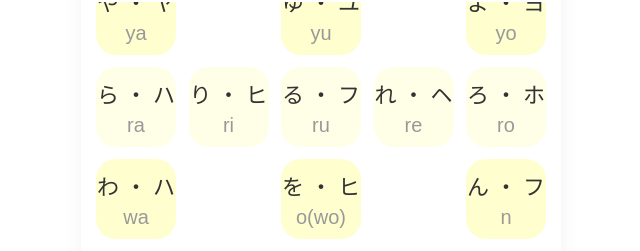
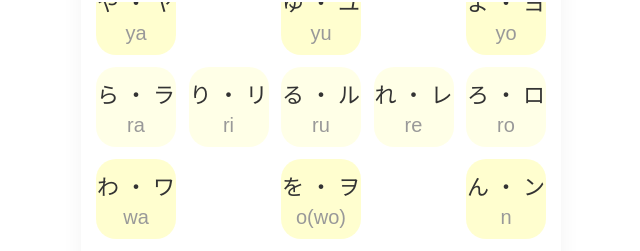
Before and after one commit to deeun/jap-vocab, a Next.js app: page /kana in a window 1280 px wide. Shown: the part 798-1049 px from the top of the page, without its empty margins (319-959 px from the left). Built offline with nearby package versions, Linux system fonts and the light colour scheme; a web font is replaced by a local one.

Commit message:
Fix: 오타 수정

```diff
--- a/package.json
+++ b/package.json
@@ -1,6 +1,6 @@
 {
   "name": "jap-vocab",
-  "version": "0.1.3",
+  "version": "0.1.4",
   "private": true,
   "scripts": {
     "dev": "next dev",
--- a/src/app/kana/page.tsx
+++ b/src/app/kana/page.tsx
@@ -481,37 +481,37 @@ function Page() {
                     </div>
                     <div className={styles.kana__all_wrap}>
                         <div className={styles.kana__all_word}>
-                            <div className={'bold'}>ら ・ ハ</div>
+                            <div className={'bold'}>ら ・ ラ</div>
                             <div className={styles.kana__all_word__gray}>ra</div>
                         </div>
                         <div className={styles.kana__all_word}>
-                            <div className={'bold'}>り ・ ヒ</div>
+                            <div className={'bold'}>り ・ リ</div>
                             <div className={styles.kana__all_word__gray}>ri</div>
                         </div>
                         <div className={styles.kana__all_word}>
-                            <div className={'bold'}>る ・ フ</div>
+                            <div className={'bold'}>る ・ ル</div>
                             <div className={styles.kana__all_word__gray}>ru</div>
                         </div>
                         <div className={styles.kana__all_word}>
-                            <div className={'bold'}>れ ・ ヘ</div>
+                            <div className={'bold'}>れ ・ レ</div>
                             <div className={styles.kana__all_word__gray}>re</div>
                         </div>
                         <div className={styles.kana__all_word}>
-                            <div className={'bold'}>ろ ・ ホ</div>
+                            <div className={'bold'}>ろ ・ ロ</div>
                             <div className={styles.kana__all_word__gray}>ro</div>
                         </div>
                     </div>
                     <div className={styles.kana__all_wrap}>
                         <div className={styles.kana__all_word__bg_darker}>
-                            <div className={'bold'}>わ ・ ハ</div>
+                            <div className={'bold'}>わ ・ ワ</div>
                             <div className={styles.kana__all_word__gray}>wa</div>
                         </div>
                         <div className={styles.kana__all_word__bg_darker}>
-                            <div className={'bold'}>を ・ ヒ</div>
+                            <div className={'bold'}>を ・ ヲ</div>
                             <div className={styles.kana__all_word__gray}>o(wo)</div>
                         </div>
                         <div className={styles.kana__all_word__bg_darker}>
-                            <div className={'bold'}>ん ・ フ</div>
+                            <div className={'bold'}>ん ・ ン</div>
                             <div className={styles.kana__all_word__gray}>n</div>
                         </div>
                     </div>
```
